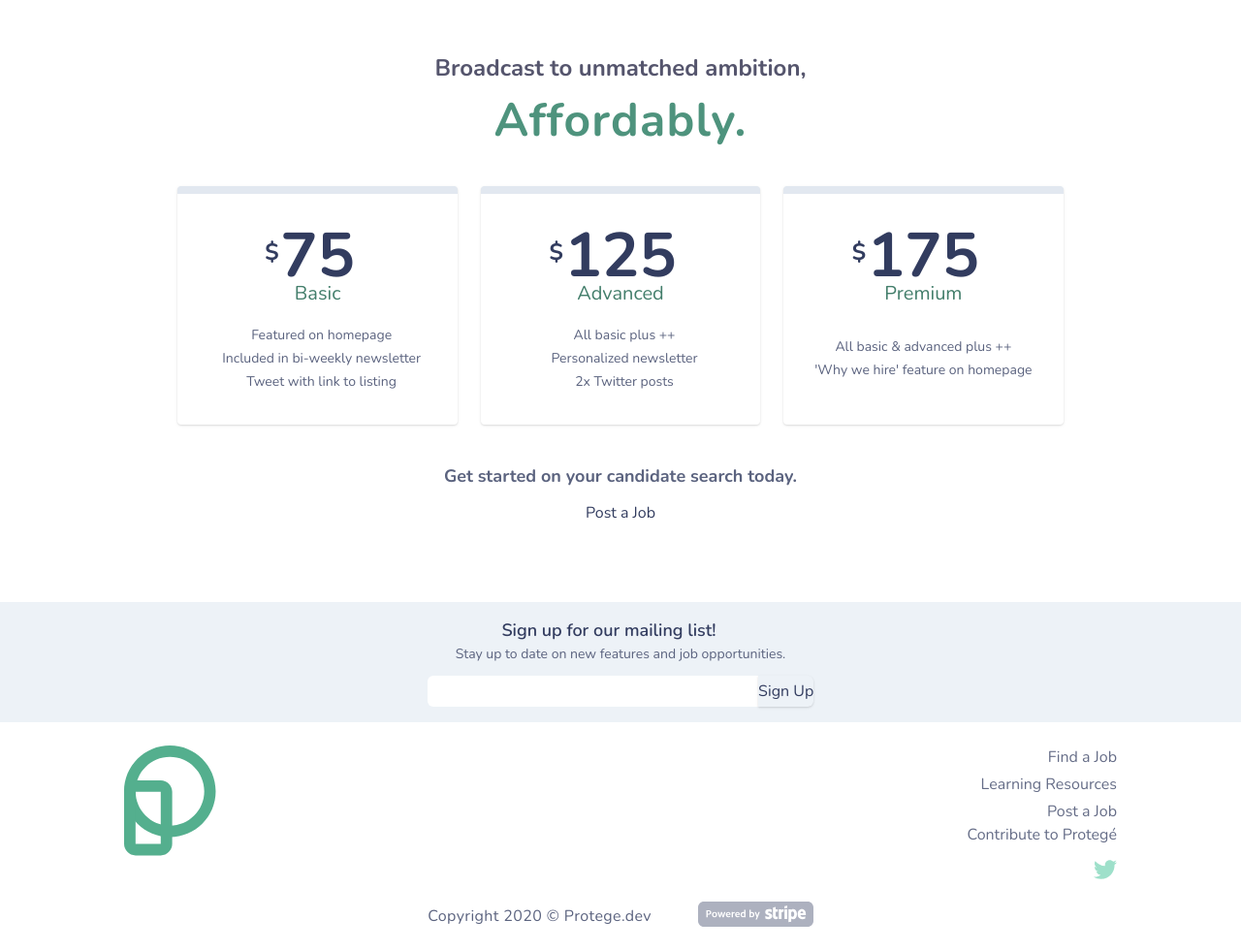
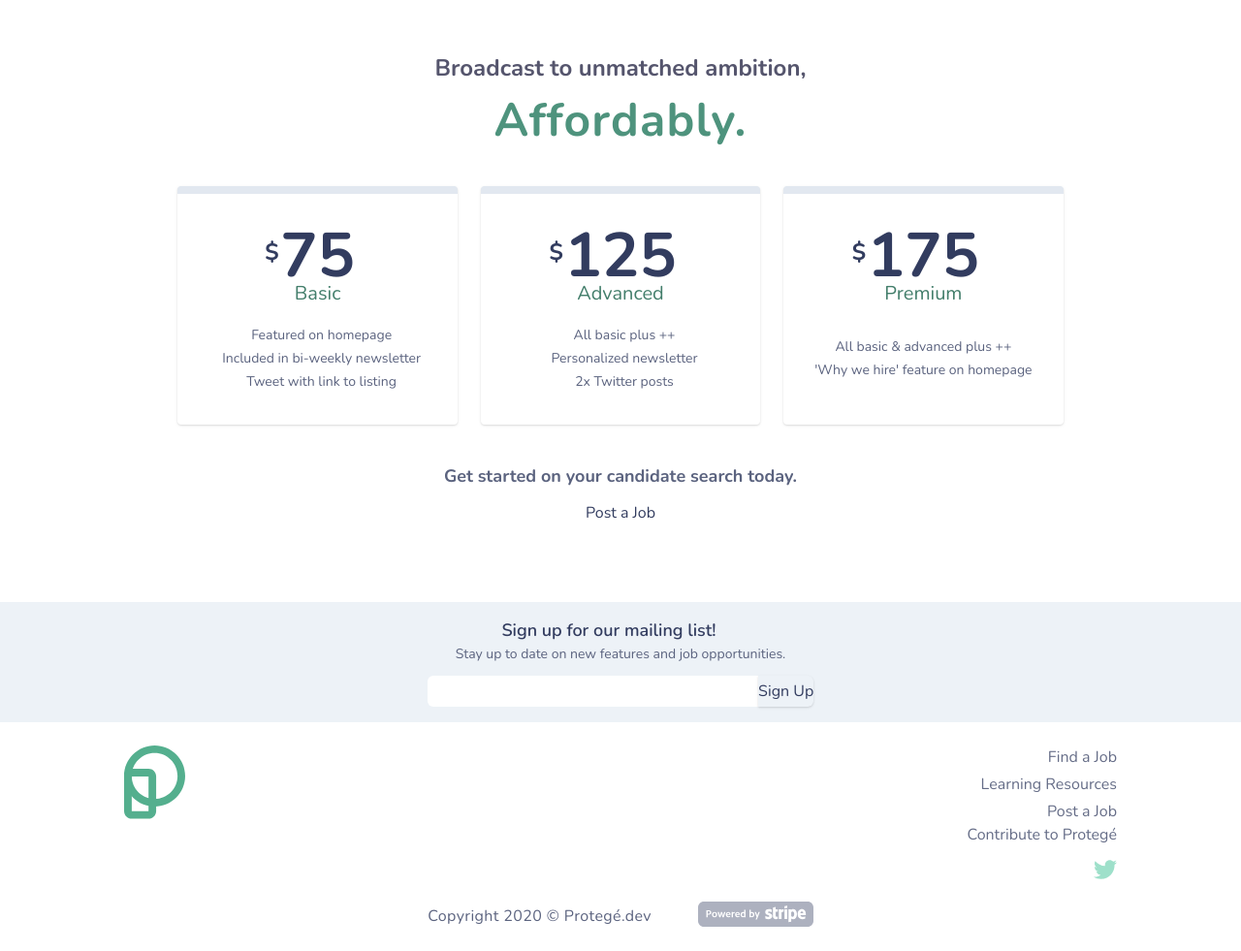
Before and after one commit to ProjectProtege/protege, a Next.js app: page / in a window 1280 px wide. Shown: the part 1344-2325 px from the top of the page at 97% size. Built offline with nearby package versions, Linux system fonts and the light colour scheme; no server answers; the database is empty.

Commit message:
small clean up

```diff
--- a/assets/images/ProtegeLogo.js
+++ b/assets/images/ProtegeLogo.js
@@ -2,14 +2,14 @@ const Logo = () => {
   return (
     <svg viewBox='0 0 250 70' fill='none' xmlns='http://www.w3.org/2000/svg'>
       <path
-        fill-rule='evenodd'
-        clip-rule='evenodd'
+        fillRule='evenodd'
+        clipRule='evenodd'
         d='M29.0352 50.8116C41.062 50.8116 50.8116 41.062 50.8116 29.0352C50.8116 17.0084 41.062 7.25881 29.0352 7.25881C17.0084 7.25881 7.25881 17.0084 7.25881 29.0352C7.25881 41.062 17.0084 50.8116 29.0352 50.8116ZM29.0352 58.0704C45.0709 58.0704 58.0704 45.0709 58.0704 29.0352C58.0704 12.9995 45.0709 0 29.0352 0C12.9995 0 0 12.9995 0 29.0352C0 45.0709 12.9995 58.0704 29.0352 58.0704Z'
         fill='#54AF8E'
       />
       <path
-        fill-rule='evenodd'
-        clip-rule='evenodd'
+        fillRule='evenodd'
+        clipRule='evenodd'
         d='M23.2282 29.3981H7.25881L7.2588 62.4257H23.2282V29.3981ZM7.25881 22.1393C3.24988 22.1393 0 25.3892 0 29.3981V62.4257C0 66.4346 3.24988 69.6845 7.2588 69.6845H23.2282C27.2371 69.6845 30.487 66.4346 30.487 62.4257V29.3981C30.487 25.3892 27.2371 22.1393 23.2282 22.1393H7.25881Z'
         fill='#54AF8E'
       />
--- a/components/global/GlobalFooter.js
+++ b/components/global/GlobalFooter.js
@@ -95,7 +95,7 @@ const GlobalFooter = () => {
 
       <div className='container px-8 mx-auto sm:max-w-screen-lg lg:px-0'>
         <div className='flex justify-between'>
-          <div className='w-24'>
+          <div className='w-16'>
             <LogoMark />
           </div>
 
@@ -151,7 +151,7 @@ const GlobalFooter = () => {
 
       <div className='flex flex-col items-center justify-center m-6 tracking-wide lg:flex-row'>
         <p className='mb-4 text-blue-700 lg:mr-12 lg:mb-0'>
-          Copyright {new Date().getFullYear()} © Protege.dev
+          Copyright {new Date().getFullYear()} © Protegé.dev
         </p>
         <a
           href='https://stripe.com'
--- a/pages/contributors.js
+++ b/pages/contributors.js
@@ -80,10 +80,10 @@ async function getContributors() {
 }
 
 /**
- * Renders a list of contributors to the Protege project.
+ * Renders a list of contributors to the Protegé project.
  *
  * @param {object} props
- * @param {object} props.contributors A list of contributors to the Protege repository.
+ * @param {object} props.contributors A list of contributors to the Protegé repository.
  */
 export default function Contributors({ contributors }) {
   const filteredContributors = contributors.reduce(
```
Also changed, not shown: public/images/protegeLogoGray.svg, 1 other file (tests, documents, lock files or other folders).
